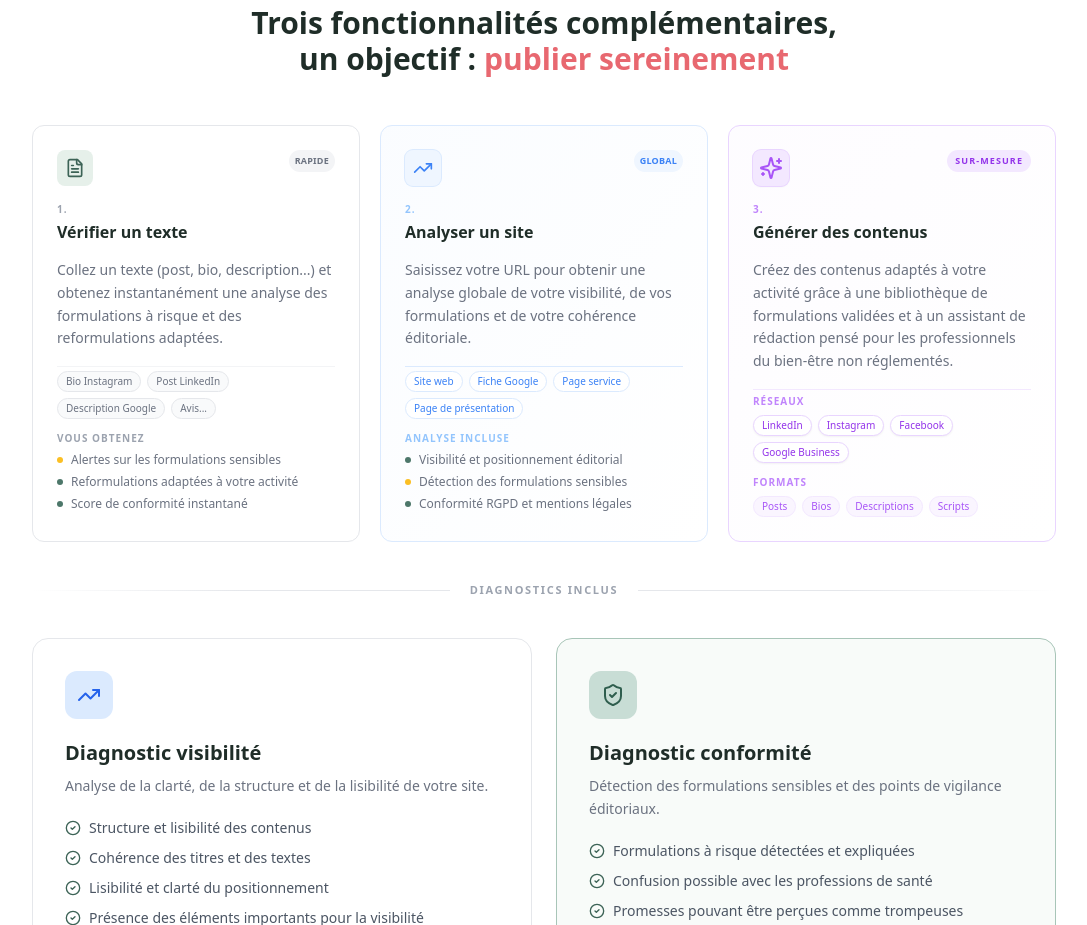
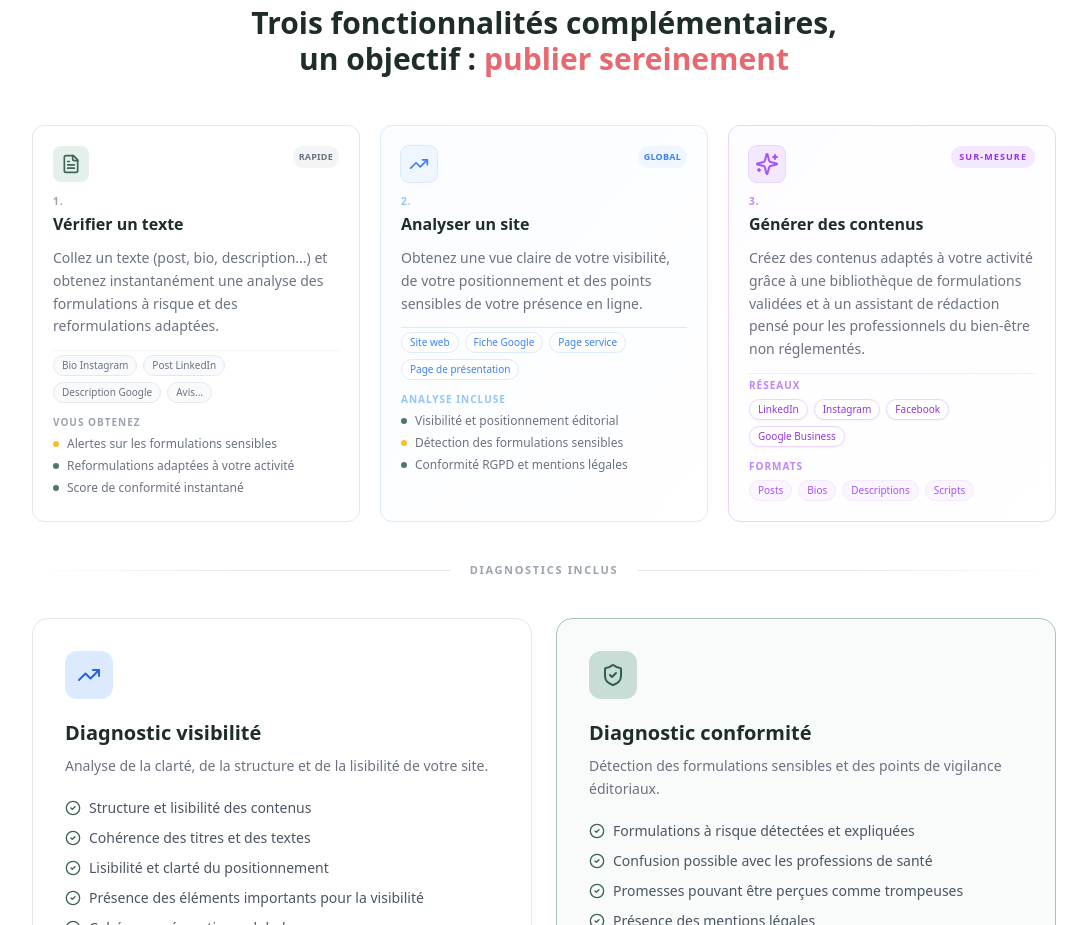
Before and after one commit to annesophieassalit-dev/Projet-outils-seo-et-droit, a Next.js app: page / in a window 1280 px wide. Shown: the part 1040-1965 px from the top of the page, without its empty margins (96-1183 px from the left). Built offline with nearby package versions, Linux system fonts and the light colour scheme.

Commit message:
Tighten feature cards and improve Analyser un site copy
- Cards p-6 gap-4 → p-5 gap-3 on all three overview cards (less vertical void)
- Analyser un site description: more human, less audit-feel

https://claude.ai/code/session_0195qF7QSDyrKh9r9D2WuRZE

```diff
--- a/src/app/page.tsx
+++ b/src/app/page.tsx
@@ -259,7 +259,7 @@ export default function LandingPage() {
           {/* ── 3 cartes overview ── */}
           <div className="grid md:grid-cols-3 gap-5 mb-10">
 
-            <div className="rounded-xl border border-gray-200 bg-white p-6 hover:shadow-sm transition-shadow flex flex-col gap-4">
+            <div className="rounded-xl border border-gray-200 bg-white p-5 hover:shadow-sm transition-shadow flex flex-col gap-3">
 
               {/* En-tête */}
               <div className="flex items-start justify-between gap-3">
@@ -305,7 +305,7 @@ export default function LandingPage() {
               </div>
             </div>
 
-            <div className="rounded-xl border border-blue-100 bg-gradient-to-br from-blue-50/30 to-white p-6 hover:shadow-sm transition-shadow flex flex-col gap-4">
+            <div className="rounded-xl border border-blue-100 bg-gradient-to-br from-blue-50/30 to-white p-5 hover:shadow-sm transition-shadow flex flex-col gap-3">
 
               {/* En-tête */}
               <div className="flex items-start justify-between gap-3">
@@ -323,7 +323,7 @@ export default function LandingPage() {
 
               {/* Description */}
               <p className="text-sm text-gray-500 leading-relaxed">
-                Saisissez votre URL pour obtenir une analyse globale de votre visibilité, de vos formulations et de votre cohérence éditoriale.
+                Obtenez une vue claire de votre visibilité, de votre positionnement et des points sensibles de votre présence en ligne.
               </p>
 
               {/* Tags + analyse incluse */}
@@ -351,7 +351,7 @@ export default function LandingPage() {
               </div>
             </div>
 
-            <div className="rounded-xl border border-purple-200 bg-gradient-to-br from-purple-50/30 to-white p-6 hover:shadow-md transition-all duration-200 flex flex-col gap-4">
+            <div className="rounded-xl border border-purple-200 bg-gradient-to-br from-purple-50/30 to-white p-5 hover:shadow-md transition-all duration-200 flex flex-col gap-3">
 
               {/* En-tête */}
               <div className="flex items-start justify-between gap-3">
```
